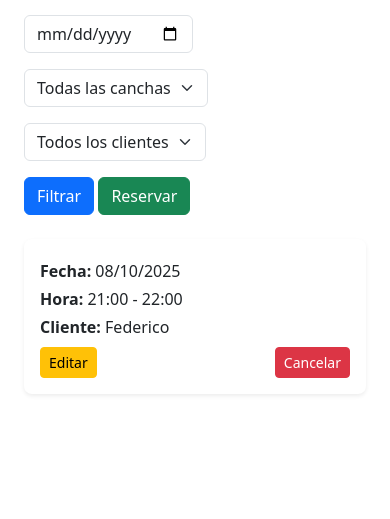
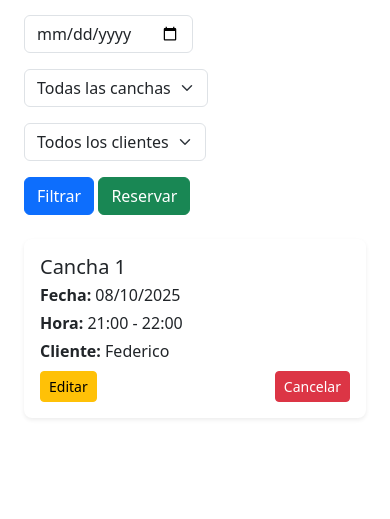
Before and after one commit to fedemoreno22/reservas, a Django app: page /reservas-admin/ in a window 390 px wide. Shown: the part 119-638 px from the top of the page. Run offline with Django 5.2, Linux system fonts and the light colour scheme; a user stored in the database is signed in; data comes from the database, SQL or seed files in the repository; some libraries are stand-ins or nearby versions.

Commit message:
responsive reservas_admin

```diff
--- a/turnos/templates/turnos/reservas_admin.html
+++ b/turnos/templates/turnos/reservas_admin.html
@@ -81,7 +81,7 @@
       {% for reserva in reservas %}
       <div class="card mb-3 shadow-sm border-0 rounded-3">
           <div class="card-body p-3">
-              <h5 class="card-title mb-1">{{ reserva.cancha.nomnre }}</h5>
+              <h5 class="card-title mb-1">{{ reserva.cancha.nombre }}</h5>
               <p class="mb-1"><strong>Fecha:</strong> {{ reserva.fecha|date:"d/m/Y" }}</p>
               <p class="mb-1"><strong>Hora:</strong> {{ reserva.hora_inicio|time:"H:i" }} - {{ reserva.hora_fin|time:"H:i" }}</p>
               <p class="mb-2"><strong>Cliente:</strong>
```
